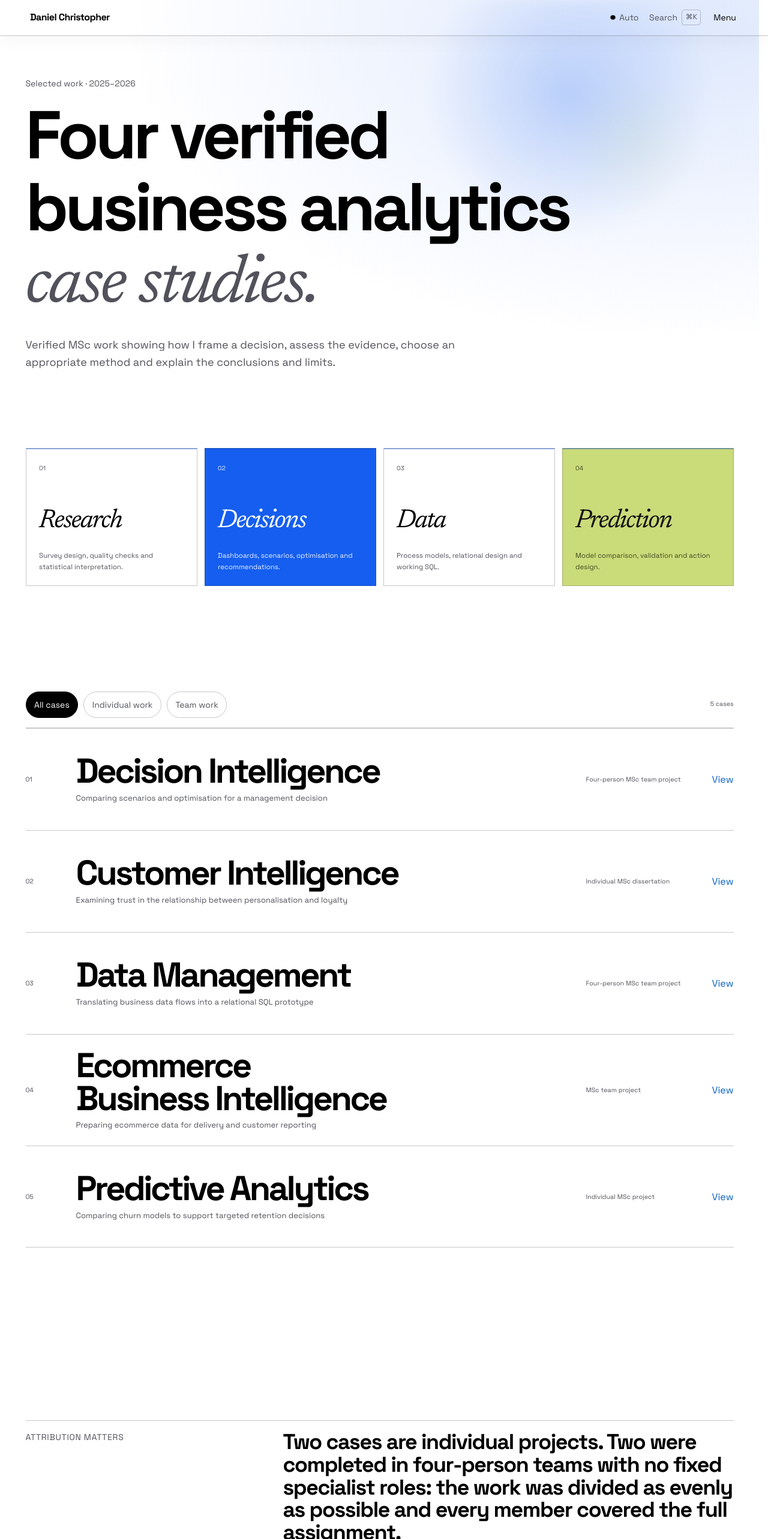
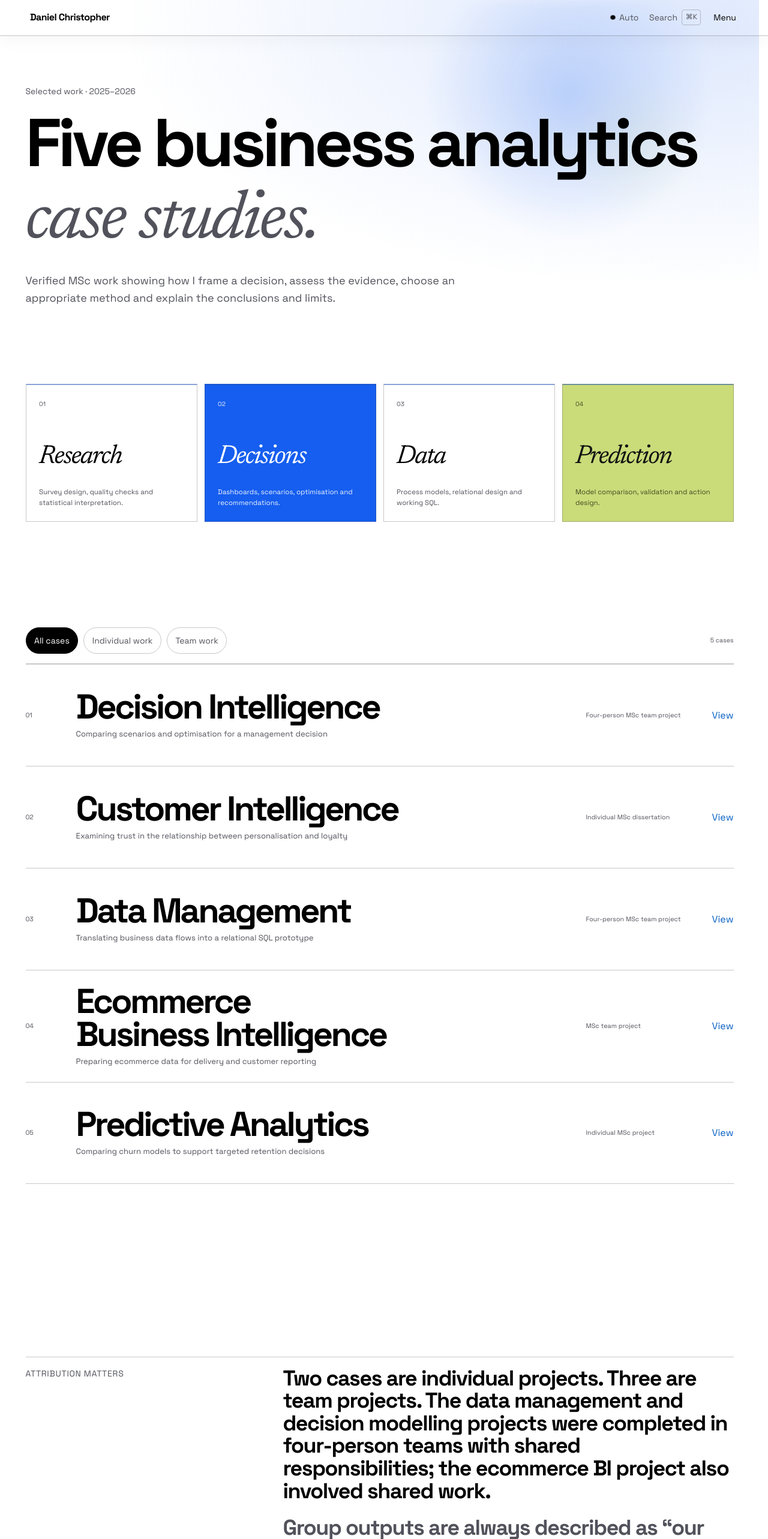
Before and after one commit to dccchidera-lgtm/dccchidera-lgtm.github.io, a Next.js app: page /work in a window 1280 px wide. Shown: the top 2566 px of the page at 60% size. Built offline with nearby package versions, Linux system fonts and the light colour scheme.

Commit message:
Reflect fifth BI case and correct team-project attribution

```diff
--- a/app/work/page.tsx
+++ b/app/work/page.tsx
@@ -6,7 +6,7 @@ import { cases } from '@/lib/cases';
 
 export const metadata = pageMetadata(
   'Work',
-  'Four verified MSc business analytics case studies featuring Daniel Christopher’s individual work and clearly attributed team work.',
+  'Five MSc business analytics case studies featuring Daniel Christopher’s individual work and clearly attributed team work.',
   '/work/',
 );
 
@@ -23,7 +23,7 @@ export default function WorkPage() {
           <div className="shell">
             <small>Selected work · 2025–2026</small>
             <h1>
-              Four verified business analytics
+              Five business analytics
               <br />
               <span>case studies.</span>
             </h1>
@@ -54,9 +54,7 @@ export default function WorkPage() {
             <p className="overline">Attribution matters</p>
             <div>
               <p>
-                Two cases are individual projects. Two were completed in four-person
-                teams with no fixed specialist roles: the work was divided as evenly as
-                possible and every member covered the full assignment.
+                Two cases are individual projects. Three are team projects. The data management and decision modelling projects were completed in four-person teams with shared responsibilities; the ecommerce BI project also involved shared work.
               </p>
               <p>
                 Group outputs are always described as “our team’s work.” No realised
```
